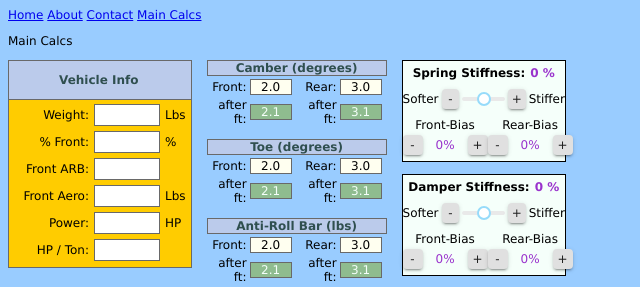
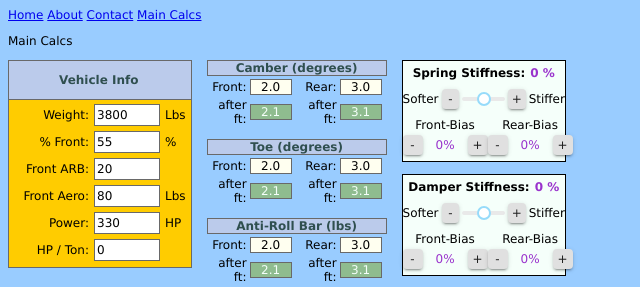
Before and after one commit to gatto-c/ftune, a React (Create React App) app in the folder ftune-app/: page /maincalcs in a window 1280 px wide. Shown: the top 287 px of the page, without its empty margins (0-640 px from the left). Built offline with nearby package versions, Linux system fonts and the light colour scheme.

Commit message:
added react reducer to car-inputs component

```diff
--- a/ftune-app/src/ftuneDataInput.js
+++ b/ftune-app/src/ftuneDataInput.js
@@ -6,13 +6,22 @@ export default function DataIOComponent({
   id,
   label,
   type,
+  inputValue,
   metricLabel,
   readOnly,
+  handleChange,
 }) {
   return (
     <div className="input-container">
       <p className="input-label">{label}</p>
-      <input type={type} className="input" id={id} readOnly={readOnly} />
+      <input
+        type={type}
+        className="input"
+        id={id}
+        readOnly={readOnly}
+        value={inputValue}
+        onChange={handleChange}
+      />
       <p className="input-metric">{metricLabel}</p>
     </div>
   );
@@ -26,6 +35,8 @@ DataIOComponent.propTypes = {
   id: PropTypes.string.isRequired,
   label: PropTypes.string.isRequired,
   type: PropTypes.string.isRequired,
+  inputValue: PropTypes.string.isRequired,
   metricLabel: PropTypes.string.isRequired,
   readOnly: PropTypes.bool,
+  handleChange: PropTypes.func.isRequired,
 };
--- a/ftune-app/src/ftuneMainCalc.js
+++ b/ftune-app/src/ftuneMainCalc.js
@@ -1,16 +1,47 @@
-import React from "react";
+import React, { createContext, useReducer } from "react";
 import VehicleInfo from "./ftuneVehicleInfo.js";
 import MainOutputs from "./ftuneMainOutputs.js";
 import MainCalcSliders from "./ftuneMainCalcSliders.js";
+// import ReducerForm from "./reducerForm.js";
+
+export const CarDataContext = createContext();
 
 export default function MainCalcs() {
+  const dataCarInputs = {
+    weight: "3800",
+    front_percent: "55",
+    front_arb: "20",
+    rear_arb: "20",
+    front_aero: "80",
+    power_hp: "330",
+    hp_per_ton: "0",
+  };
+
+  const carInputsReducer = (state, { type, payload }) => {
+    console.log(">>cir, state:", state, ", type:", type, ", payload:", payload);
+    return { ...state, [type]: payload };
+  };
+
+  const [carInputsState, carInputsDispatch] = useReducer(
+    carInputsReducer,
+    dataCarInputs
+  );
+
+  const carInputs = {
+    state: carInputsState,
+    dispatch: carInputsDispatch,
+  };
+
   return (
     <div>
       <p>Main Calcs</p>
       <div className="main-calcs">
-        <VehicleInfo />
-        <MainOutputs />
-        <MainCalcSliders />
+        <CarDataContext.Provider value={carInputs}>
+          <VehicleInfo />
+          <MainOutputs />
+          <MainCalcSliders />
+          {/* <ReducerForm /> */}
+        </CarDataContext.Provider>
       </div>
     </div>
   );
--- a/ftune-app/src/ftuneVehicleInfo.js
+++ b/ftune-app/src/ftuneVehicleInfo.js
@@ -1,45 +1,69 @@
+/* eslint-disable */
+
 import React, { Component, Fragment } from "react";
 import DataIOComponent from "./ftuneDataInput.js";
+import { CarDataContext } from "./ftuneMainCalc.js";
 
-export default class VehicleInfo extends Component {
-  render() {
+export default function VehicleInfo() {
+  const vehicleInputsDataContext = React.useContext(CarDataContext);
+  const state = vehicleInputsDataContext.state;
+  const dispatch = vehicleInputsDataContext.dispatch;
+
   var arr = [
     {
-        id: "input-container-title",
+      id: "input_container_weight",
       label: "Weight",
-        type: "text",
+      type: "number",
+      inputValue: state.weight,
       metricLabel: "Lbs",
+      handleChange: (event) =>
+        dispatch({ type: "weight", payload: event.target.value }),
     },
     {
       id: "input_percentage_front_rear",
       label: "% Front",
-        type: "text",
+      type: "number",
+      inputValue: state.front_percent,
       metricLabel: "%",
+      handleChange: (event) =>
+        dispatch({ type: "front_percent", payload: event.target.value }),
     },
     {
       id: "input_arb_front_rear",
       label: "Front ARB",
-        type: "text",
+      type: "number",
+      inputValue: state.front_arb,
       metricLabel: "",
+      handleChange: (event) =>
+        dispatch({ type: "front_arb", payload: event.target.value }),
     },
     {
       id: "input_front_aero",
       label: "Front Aero",
-        type: "text",
+      type: "number",
+      inputValue: state.front_aero,
       metricLabel: "Lbs",
+      handleChange: (event) =>
+        dispatch({ type: "front_aero", payload: event.target.value }),
     },
     {
       id: "input_power_hp",
       label: "Power",
-        type: "text",
+      type: "number",
+      inputValue: state.power_hp,
       metricLabel: "HP",
+      handleChange: (event) =>
+        dispatch({ type: "power_hp", payload: event.target.value }),
     },
     {
       id: "power_hp_per_ton",
       label: "HP / Ton",
-        type: "text",
+      type: "number",
+      inputValue: state.hp_per_ton,
       metricLabel: "",
       readOnly: true,
+      handleChange: (event) =>
+        dispatch({ type: "hp_per_ton", payload: event.target.value }),
     },
   ];
 
@@ -55,12 +79,13 @@ export default class VehicleInfo extends Component {
             id={el.id}
             label={el.label}
             type={el.type}
+            inputValue={el.inputValue}
             metricLabel={el.metricLabel}
             readOnly={el.readOnly}
+            handleChange={el.handleChange}
           />
         </Fragment>
       ))}
     </div>
   );
 }
-}
--- /dev/null
+++ b/ftune-app/src/reducerForm.js
@@ -0,0 +1,70 @@
+import React, { useReducer } from "react";
+
+export default function ReducerForm() {
+  const initialState = {
+    firstName: "",
+    lastName: "",
+    bio: "",
+    faveFruit: "",
+  };
+
+  const formReducer = (state, { type, payload }) => {
+    console.log(">>>>>state:", state, ", type:", type, ", payload:", payload);
+    return { ...state, [type]: payload };
+  };
+
+  const [state, dispatch] = useReducer(formReducer, initialState);
+
+  return (
+    <form>
+      <label>
+        First Name:
+        <input
+          type="text"
+          value={state.firstName}
+          onChange={(event) =>
+            dispatch({ type: "firstName", payload: event.target.value })
+          }
+        />
+      </label>
+      <label>
+        Last Name:
+        <input
+          type="text"
+          value={state.lastName}
+          onChange={(event) =>
+            dispatch({ type: "lastName", payload: event.target.value })
+          }
+        />
+      </label>
+      <label>
+        Bio:
+        <textarea
+          value={state.bio}
+          onChange={(event) =>
+            dispatch({ type: "bio", payload: event.target.value })
+          }
+        />
+      </label>
+      <label>
+        Favorite Fruit
+        <select
+          value={state.faveFruit}
+          onChange={(event) =>
+            dispatch({ type: "faveFruit", payload: event.target.value })
+          }
+        >
+          <option value="pineapple">Pineapple 🍍</option>
+          <option value="lemon">Lemon 🍋</option>
+          <option selected value="coconut">
+            Coconut 🥥
+          </option>
+          <option value="mango">Mango 🥭</option>
+          <option value="strawberry">Strawberry 🍓</option>
+          <option value="grapes">Grapes 🍇</option>
+        </select>
+      </label>
+      <input type="submit" value="Submit" />
+    </form>
+  );
+}
```
Lines whose indentation alone changed are shown as unchanged.
